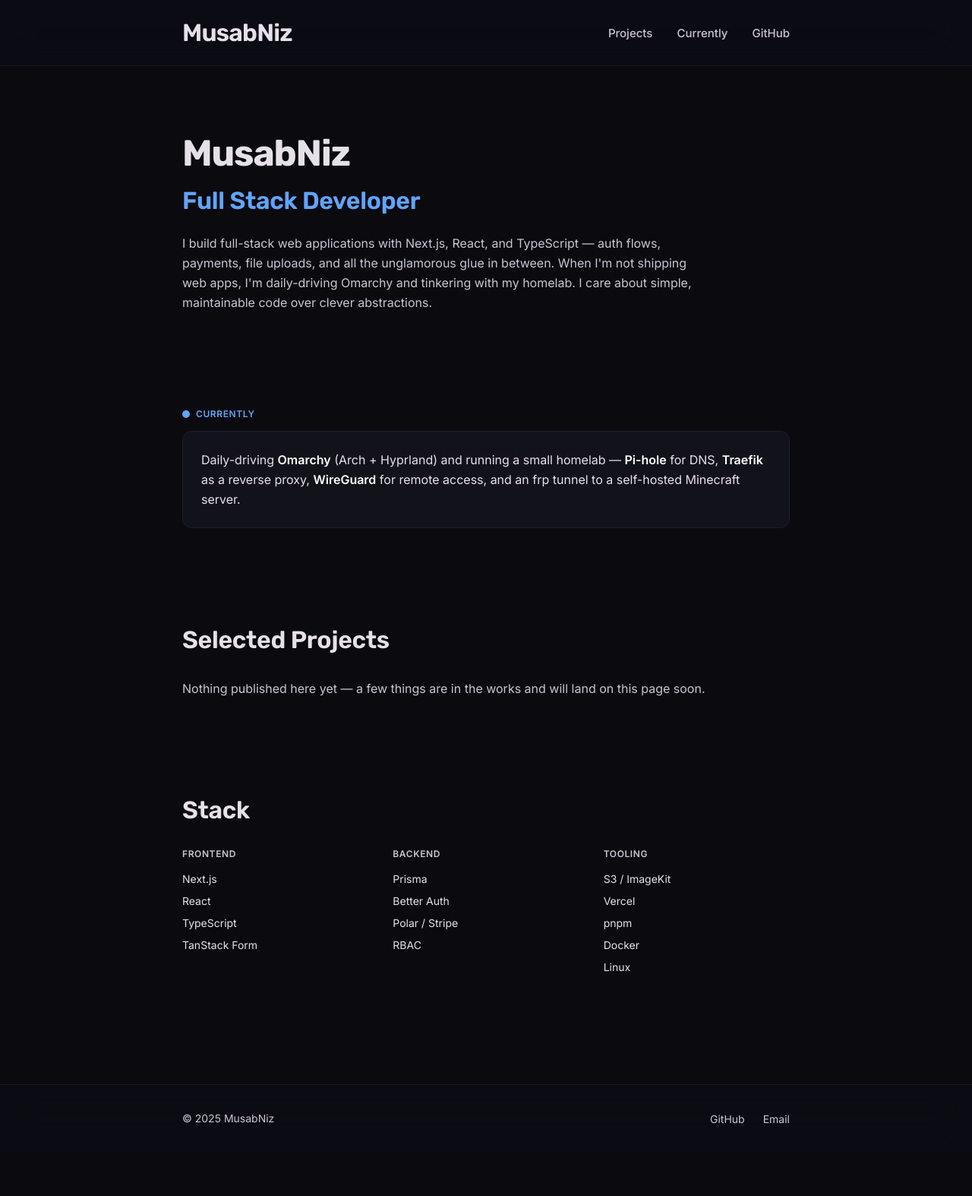
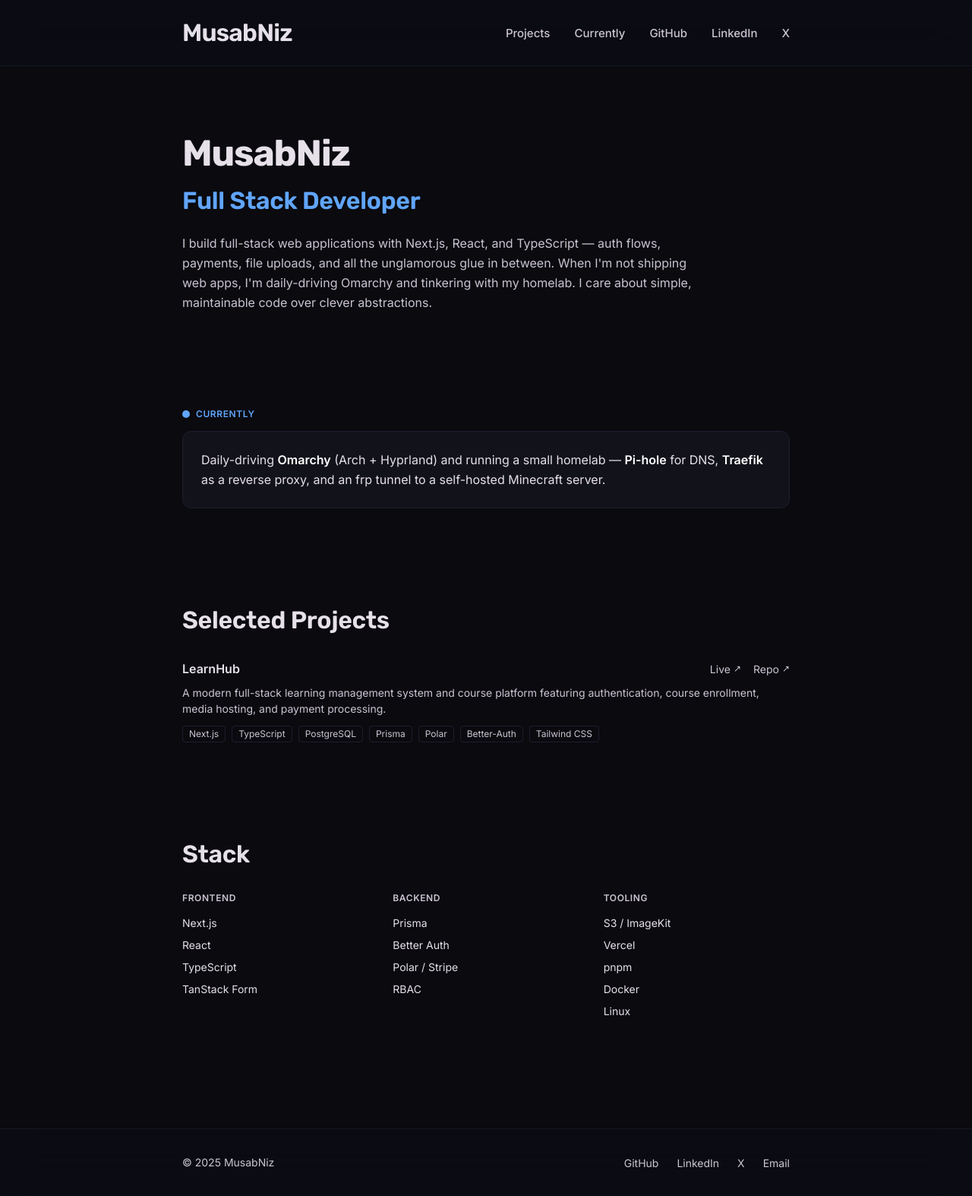
Before and after one commit to MusabAhmedNiz/Portfolio, a Next.js app: page / in a window 1280 px wide. Shown: the whole page at 76% size. Before the commit the page ends 1516 px from the top, so only its background shows below. Built offline with nearby package versions, Linux system fonts and the light colour scheme.

Commit message:
Add X and LinkedIn profiles, remove WireGuard from Currently, and add LearnHub project

```diff
--- a/src/components/Currently.tsx
+++ b/src/components/Currently.tsx
@@ -14,8 +14,7 @@
           (Arch + Hyprland) and running a small homelab —{" "}
           <strong className="font-semibold text-white">Pi-hole</strong> for DNS,{" "}
           <strong className="font-semibold text-white">Traefik</strong> as a reverse
-          proxy, <strong className="font-semibold text-white">WireGuard</strong> for
-          remote access, and an frp tunnel to a self-hosted Minecraft server.
+          proxy, and an frp tunnel to a self-hosted Minecraft server.
         </p>
       </div>
     </section>
--- a/src/components/Footer.tsx
+++ b/src/components/Footer.tsx
@@ -20,6 +20,26 @@
           </li>
           <li>
             <a
+              href="https://www.linkedin.com/in/musab-nizamani-1167a5261/"
+              target="_blank"
+              rel="noopener noreferrer"
+              className="font-inter text-body-sm text-on-surface-variant hover:text-primary transition-colors duration-200"
+            >
+              LinkedIn
+            </a>
+          </li>
+          <li>
+            <a
+              href="https://x.com/MusabAhmedNiz"
+              target="_blank"
+              rel="noopener noreferrer"
+              className="font-inter text-body-sm text-on-surface-variant hover:text-primary transition-colors duration-200"
+            >
+              X
+            </a>
+          </li>
+          <li>
+            <a
               href="mailto:khalilnizamani@gmail.com"
               className="font-inter text-body-sm text-on-surface-variant hover:text-primary transition-colors duration-200"
             >
--- a/src/components/Navbar.tsx
+++ b/src/components/Navbar.tsx
@@ -37,6 +37,26 @@
               GitHub
             </a>
           </li>
+          <li>
+            <a
+              href="https://www.linkedin.com/in/musab-nizamani-1167a5261/"
+              target="_blank"
+              rel="noopener noreferrer"
+              className="font-inter text-nav-link text-on-surface-variant hover:text-primary transition-colors duration-200"
+            >
+              LinkedIn
+            </a>
+          </li>
+          <li>
+            <a
+              href="https://x.com/MusabAhmedNiz"
+              target="_blank"
+              rel="noopener noreferrer"
+              className="font-inter text-nav-link text-on-surface-variant hover:text-primary transition-colors duration-200"
+            >
+              X
+            </a>
+          </li>
         </ul>
       </nav>
     </header>
--- a/src/data/projects.ts
+++ b/src/data/projects.ts
@@ -6,5 +6,21 @@
   repoUrl?: string;
 }
 
-// Add projects here as they ship — the section renders an empty state until then.
-export const projects: Project[] = [];
+export const projects: Project[] = [
+  {
+    title: "LearnHub",
+    description:
+      "A modern full-stack learning management system and course platform featuring authentication, course enrollment, media hosting, and payment processing.",
+    tags: [
+      "Next.js",
+      "TypeScript",
+      "PostgreSQL",
+      "Prisma",
+      "Polar",
+      "Better-Auth",
+      "Tailwind CSS",
+    ],
+    liveUrl: "https://learnhub-eight-phi.vercel.app/",
+    repoUrl: "https://github.com/MusabAhmedNiz/learnhub",
+  },
+];
```
